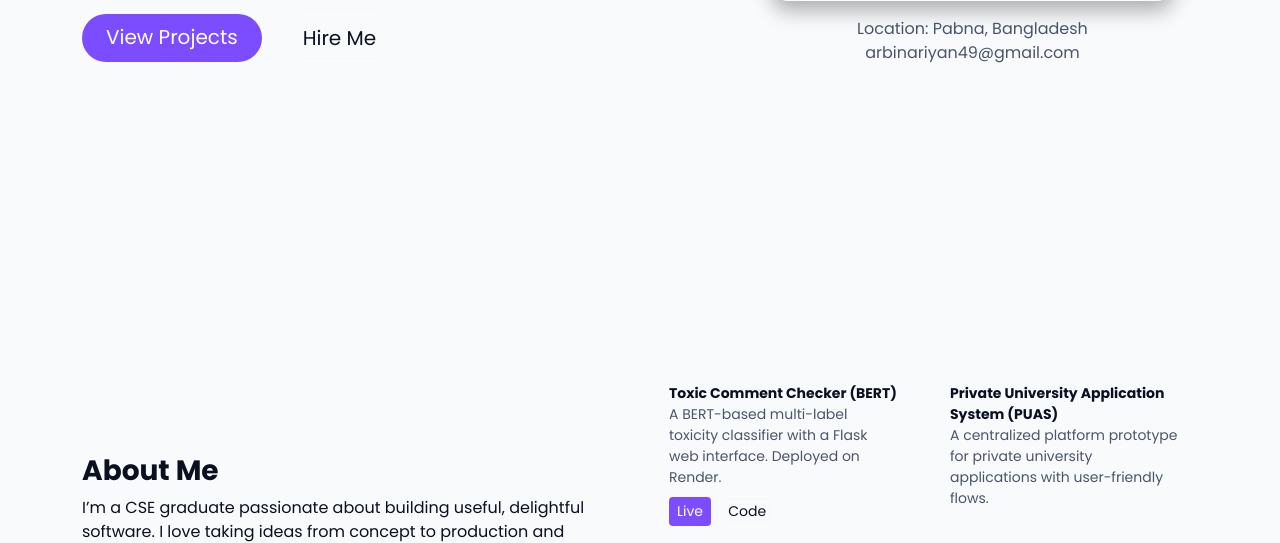
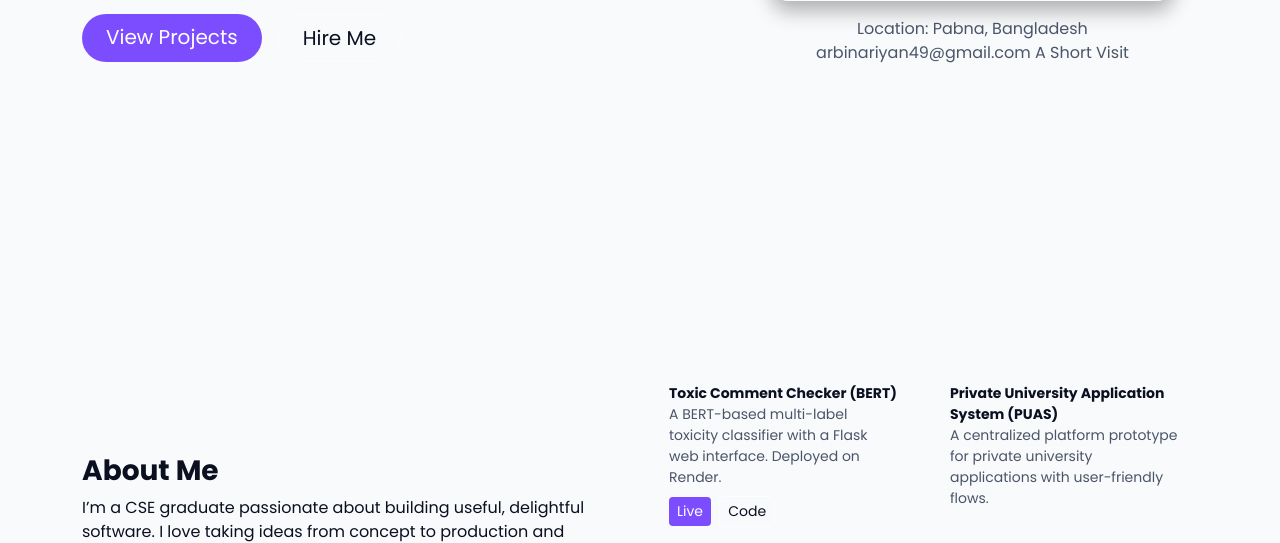
Before and after one commit to almahmud23/my-portfolio, a Flask app: page / in a window 1280 px wide. Shown: the part 522-1065 px from the top of the page. Run offline with Flask 3, Linux system fonts and the light colour scheme; some libraries are stand-ins or nearby versions.

Commit message:
my Profile first draft-change2

```diff
--- a/templates/index.html
+++ b/templates/index.html
@@ -29,6 +29,7 @@
 
           <div class="text-light-quiet">Location: {{ PROFILE.location }}</div>
           <a class="text-light-quiet" href="mailto:{{ PROFILE.email }}">{{ PROFILE.email }}</a>
+          <a class="text-light-quiet" href="https://flowcv.me/almahmud">A Short Visit</a>
         </div>
       </div>
 
```
